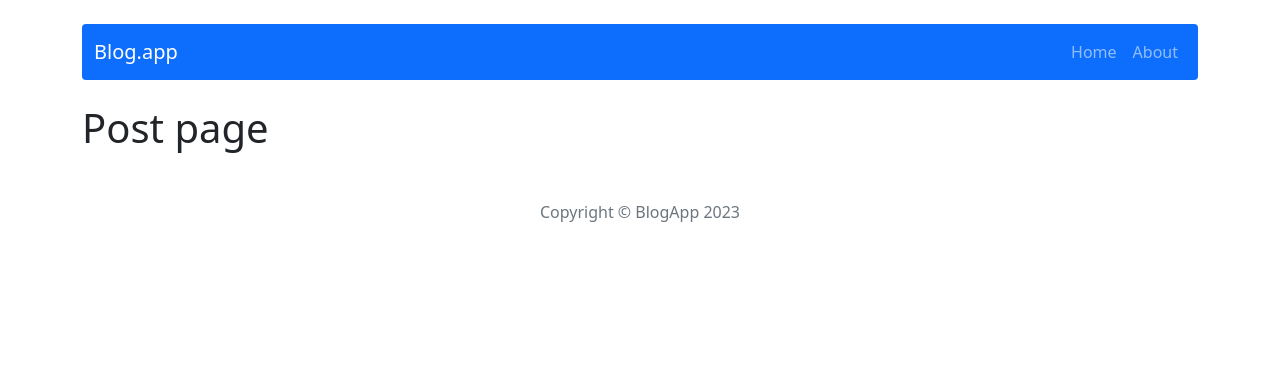
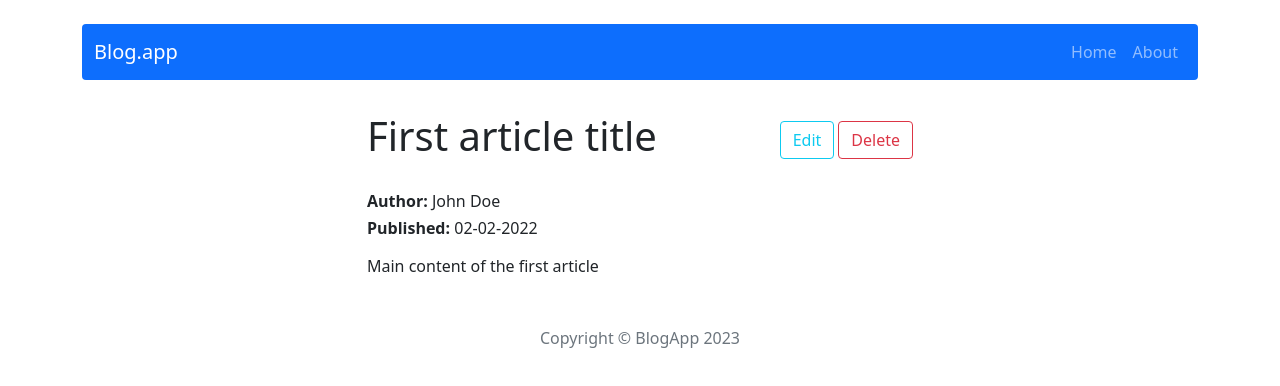
Before and after one commit to ewaolczak/react-blog, a React (Create React App) app: page /post/1 in a window 1280 px wide. Shown: the top 386 px of the page. Built offline with nearby package versions, Linux system fonts and the light colour scheme.

Commit message:
Add article page

```diff
--- a/src/components/features/PostsContainer/PostsContainer.js
+++ b/src/components/features/PostsContainer/PostsContainer.js
@@ -1,7 +1,7 @@
 import React from 'react';
 import { useSelector } from 'react-redux';
 import { getAllPosts } from '../../../redux/postsRedux';
-import { Container, Row } from 'react-bootstrap';
+import { Row } from 'react-bootstrap';
 import PostSingle from '../../views/PostSingle/PostSingle';
 
 const PostsContainer = () => {
--- a/src/components/pages/Post/Post.js
+++ b/src/components/pages/Post/Post.js
@@ -1,7 +1,58 @@
 import React from 'react';
+import { useSelector } from 'react-redux';
+import { useParams, Link } from 'react-router-dom';
+import { getPostById } from '../../../redux/postsRedux';
+import { Row, Col, Card, Button } from 'react-bootstrap';
 
 const Post = () => {
-  return <h1>Post page</h1>;
+  const postId = useParams();
+  const post = useSelector((state) => getPostById(state, postId));
+
+  return (
+    <section>
+      <Row xs={4} className='d-flex flex-wrap justify-content'>
+        <Col xs lg='3'></Col>
+        <Col xs={12} lg='6'>
+          <Card style={{ border: 'none' }}>
+            <Card.Body className='d-flex flex-wrap justify-content-between align-items-center p-0 mt-2'>
+              <Card.Title className='fs-1'>{post.title}</Card.Title>
+              <div>
+                <Link to={`/post/edit/${post.postId}`}>
+                  <Button variant='outline-info' className='ms-1'>
+                    Edit
+                  </Button>
+                </Link>
+                <Link to={`/post/${post.postId}`}>
+                  <Button variant='outline-danger' className='ms-1'>
+                    Delete
+                  </Button>
+                </Link>
+              </div>
+            </Card.Body>
+          </Card>
+        </Col>
+        <Col xs lg='3'></Col>
+      </Row>
+      <Row xs={4}>
+        <Col xs lg='3'></Col>
+        <Col xs={12} lg='6'>
+          <Card style={{ border: 'none' }}>
+            <Card.Body className='p-0 mt-2'>
+              <Card.Subtitle className='fw-bold mt-3'>
+                Author: <span className='fw-normal'>{post.author}</span>
+              </Card.Subtitle>
+              <Card.Subtitle className='fw-bold mt-2'>
+                Published:{' '}
+                <span className='fw-normal'>{post.publishedDate}</span>
+              </Card.Subtitle>
+              <Card.Text className='mt-3'>{post.content}</Card.Text>
+            </Card.Body>
+          </Card>
+        </Col>
+        <Col xs lg='3'></Col>
+      </Row>
+    </section>
+  );
 };
 
 export default Post;
--- a/src/components/views/PostSingle/PostSingle.js
+++ b/src/components/views/PostSingle/PostSingle.js
@@ -5,8 +5,8 @@ import { Link } from 'react-router-dom';
 const PostSingle = (props) => {
   return (
     <Col xs='12' md='6' lg='4' className='mt-4'>
-      <Card className='mt=5'>
-        <Card.Body>
+      <Card className='mt=5 h-100'>
+        <Card.Body className='d-flex flex-column'>
           <Card.Title>{props.title}</Card.Title>
           <Card.Subtitle className='fw-bold mt-3'>
             Author: <span className='fw-normal'>{props.author}</span>
@@ -15,11 +15,11 @@ const PostSingle = (props) => {
             Published: <span className='fw-normal'>{props.publishedDate}</span>
           </Card.Subtitle>
           <Card.Text className='mt-3'>{props.shortDescription}</Card.Text>
-          <Link to={`/post/${props.id}`}>
-          <Button className='mt-2' variant='primary'>
-            Read more
-          </Button>
-          </Link>
+          <div className='mt-auto'>
+            <Link to={`/post/${props.id}`}>
+              <Button variant='primary'>Read more</Button>
+            </Link>
+          </div>
         </Card.Body>
       </Card>
     </Col>
--- a/src/redux/postsRedux.js
+++ b/src/redux/postsRedux.js
@@ -2,6 +2,8 @@ import shortid from 'shortid';
 
 //selectors
 export const getAllPosts = (state) => state.posts;
+export const getPostById = ({ posts }, postId) =>
+  posts.find((post) => (post.id = postId));
 
 // actions
 const createActionName = (actionName) => `app/posts/${actionName}`;
```
Also changed, not shown: src/components/pages/Post/Post.module.scss (added).
